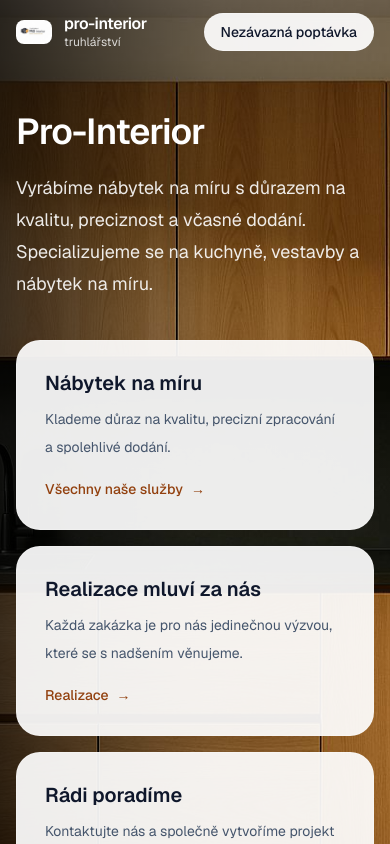
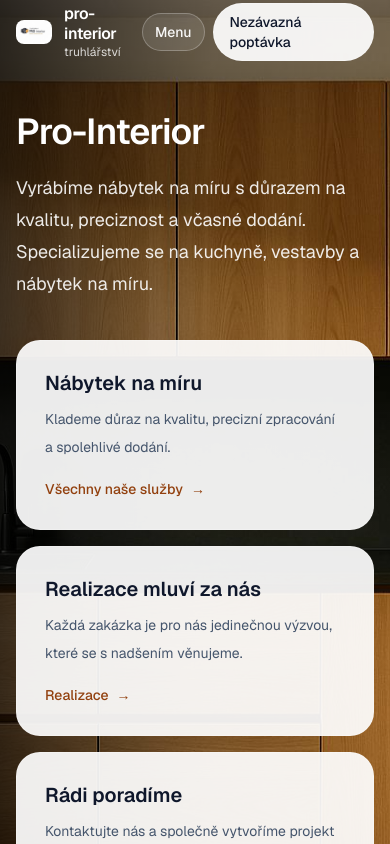
Before and after one commit to Vokurcak68/pro-interior, a Next.js app: page / in a window 390 px wide. Shown: the top 844 px of the page. Built offline with nearby package versions, Linux system fonts and the light colour scheme.

Commit message:
ui: add mobile menu dropdown

```diff
--- a/src/components/SiteHeader.tsx
+++ b/src/components/SiteHeader.tsx
@@ -1,5 +1,8 @@
+"use client";
+
 import Image from "next/image";
 import Link from "next/link";
+import { useState } from "react";
 
 const nav = [
   { href: "/", label: "Domů" },
@@ -11,6 +14,10 @@ const nav = [
 
 export function SiteHeader({ variant = "sticky" }: { variant?: "sticky" | "overlay" }) {
   const isOverlay = variant === "overlay";
+  const [open, setOpen] = useState(false);
+
+  const navClass = isOverlay ? "text-white/90" : "text-slate-700";
+  const navHover = isOverlay ? "hover:text-white" : "hover:text-slate-950";
 
   return (
     <header
@@ -30,7 +37,7 @@ export function SiteHeader({ variant = "sticky" }: { variant?: "sticky" | "overl
     >
       <div className="container">
         <div className="flex h-16 items-center justify-between">
-          <Link href="/" className="flex items-center gap-3">
+          <Link href="/" className="flex items-center gap-3" onClick={() => setOpen(false)}>
             <Image
               src="/logo.jpg"
               alt="Pro-Interior"
@@ -49,15 +56,32 @@ export function SiteHeader({ variant = "sticky" }: { variant?: "sticky" | "overl
             </div>
           </Link>
 
+          {/* Desktop menu */}
           <nav className={isOverlay ? "hidden gap-6 text-sm text-white/90 md:flex" : "hidden gap-6 text-sm text-slate-700 md:flex"}>
             {nav.map((i) => (
-              <Link key={i.href} href={i.href} className={isOverlay ? "hover:text-white transition-colors" : "hover:text-slate-950 transition-colors"}>
+              <Link key={i.href} href={i.href} className={`${navHover} transition-colors`}>
                 {i.label}
               </Link>
             ))}
           </nav>
 
-          <div className="flex items-center gap-3">
+          <div className="flex items-center gap-2">
+            {/* Mobile menu button */}
+            <button
+              type="button"
+              className={
+                isOverlay
+                  ? "md:hidden rounded-full px-3 py-2 text-sm font-medium text-white/95 border border-white/25 bg-white/10"
+                  : "md:hidden rounded-full px-3 py-2 text-sm font-medium text-slate-900 border"
+              }
+              style={isOverlay ? undefined : { borderColor: "var(--line)", background: "rgba(255,255,255,.9)" }}
+              aria-label="Menu"
+              aria-expanded={open}
+              onClick={() => setOpen((v) => !v)}
+            >
+              Menu
+            </button>
+
             <Link
               href="/kontakt"
               className={isOverlay ? "rounded-full px-4 py-2 text-sm font-medium text-slate-900" : "rounded-full px-4 py-2 text-sm font-medium text-white"}
@@ -66,11 +90,45 @@ export function SiteHeader({ variant = "sticky" }: { variant?: "sticky" | "overl
                   ? { background: "rgba(255,255,255,.92)", border: "1px solid rgba(255,255,255,.25)" }
                   : { background: "linear-gradient(135deg, var(--brand), var(--brand-2))" }
               }
+              onClick={() => setOpen(false)}
             >
               Nezávazná poptávka
             </Link>
           </div>
         </div>
+
+        {/* Mobile dropdown */}
+        {open ? (
+          <div
+            className={
+              isOverlay
+                ? "md:hidden pb-4"
+                : "md:hidden pb-4"
+            }
+          >
+            <div
+              className={
+                isOverlay
+                  ? "rounded-2xl p-4 border border-white/20 bg-black/30 backdrop-blur"
+                  : "rounded-2xl p-4 border"
+              }
+              style={isOverlay ? undefined : { borderColor: "var(--line)", background: "rgba(255,255,255,.92)" }}
+            >
+              <div className={`grid gap-2 text-sm ${navClass}`}>
+                {nav.map((i) => (
+                  <Link
+                    key={i.href}
+                    href={i.href}
+                    className={`${navHover} transition-colors py-2`}
+                    onClick={() => setOpen(false)}
+                  >
+                    {i.label}
+                  </Link>
+                ))}
+              </div>
+            </div>
+          </div>
+        ) : null}
       </div>
     </header>
   );
```
